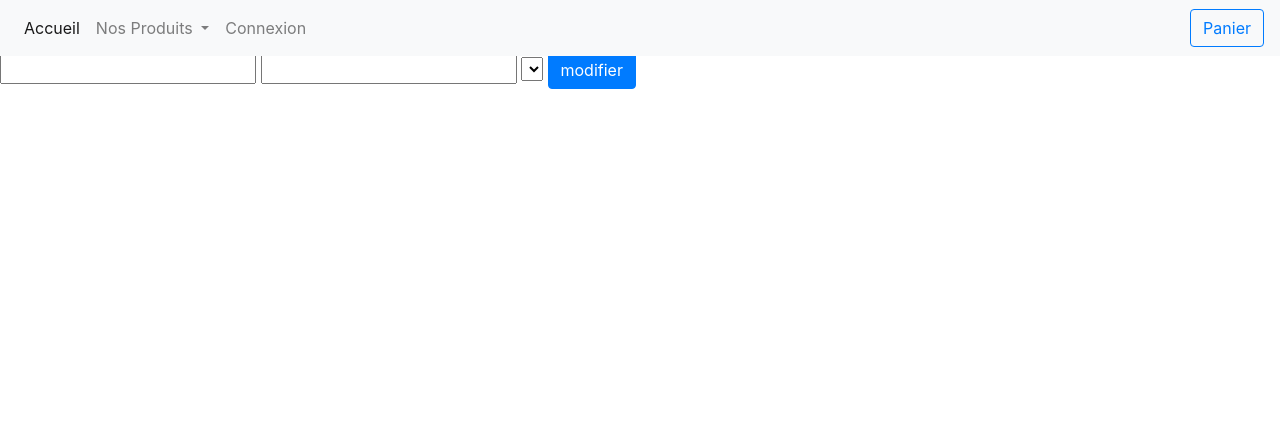
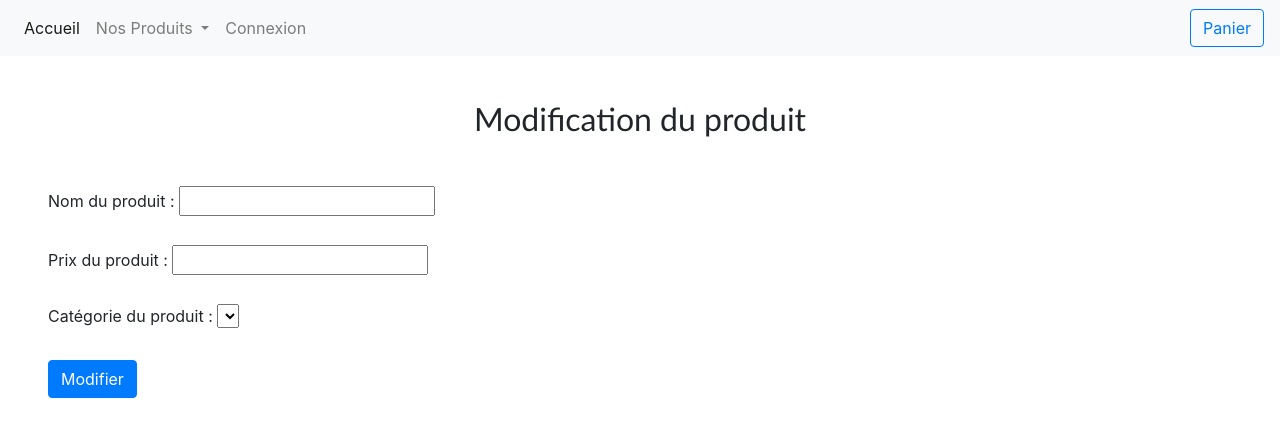
Before and after one commit to Naillik95/semainephp, a PHP site: page /modifyProduct.php?id_product=1 in a window 1280 px wide. Shown: the top 437 px of the page. Run offline with PHP 8.4, Linux system fonts and the light colour scheme; the visitor is signed in with stand-in values (Sample User, id 1); data that the repository does not hold is empty; some libraries are stand-ins or nearby versions.

Commit message:
changement design

```diff
--- a/addCategory.php
+++ b/addCategory.php
@@ -3,12 +3,12 @@ require('session.php');
 require('bdd.php');
 ?>
 
-    <h2 class="center">Ajout d'une catégorie</h2>
+    <h2 class="center mb-5">Ajout d'une catégorie</h2>
 
     <form method="post" action="#">
         <p class="ml-5">Quelle catégorie voulez-vous ajouter ?</p>
-        <input type="text" name="categorie" class="ml-5">
-        <input class="btn btn-primary" type="submit" value="Ajouter">
+        <input type="text" name="categorie" class="ml-5"><br><br>
+        <input class="btn btn-primary ml-5" type="submit" value="Ajouter">
     </form>
 
 <?php
--- a/deleteCategorie.php
+++ b/deleteCategorie.php
@@ -6,9 +6,11 @@ $reponse = $bdd->query('SELECT id, categorie FROM categorie WHERE id = "' . $_GE
 $donnees = $reponse->fetch();
 ?>
 
+    <h2 class="center mb-5">Suppression de la catégorie</h2>
+
     <form method="post" action="#">
-        <p>Etes vous sûr de bien vouloir supprimer cette catégorie : <?php echo $donnees['categorie'] ?> ?</p>
-        <input name="categorie" class="btn btn-danger" type="submit" value="Supprimer">
+        <p class="ml-5">Etes vous sûr de bien vouloir supprimer cette catégorie : <?php echo $donnees['categorie'] ?> ?</p>
+        <input name="categorie" class="btn btn-danger ml-5" type="submit" value="Supprimer">
     </form>
 
 <?php
--- a/deleteProduit.php
+++ b/deleteProduit.php
@@ -6,9 +6,11 @@ $reponse = $bdd->query('SELECT id, name, price, categorie FROM product WHERE id
 $donnees = $reponse->fetch();
 ?>
 
+    <h2 class="center mb-5">Suppression du produit</h2>
+
     <form method="post" action="#">
-        <p>Etes vous sûr de bien vouloir supprimer ce produit : <?php echo $donnees['name']?> ?</p>
-        <input name="product" class="btn btn-danger" type="submit" value="Supprimer">
+        <p class="ml-5">Etes vous sûr de bien vouloir supprimer ce produit : <?php echo $donnees['name']?> ?</p>
+        <input name="product" class="btn btn-danger ml-5" type="submit" value="Supprimer">
     </form>
 
 <?php
--- a/deleteUser.php
+++ b/deleteUser.php
@@ -6,9 +6,11 @@ $reponse = $bdd->query('SELECT id, firstname, lastname, email, status FROM user
 $donnees = $reponse->fetch();
 ?>
 
+    <h2 class="center mb-5">Suppression de l'utilisateur</h2>
+
     <form method="post" action="#">
-        <p>Etes vous sûr de bien vouloir supprimer cet utilisateur : <?php echo $donnees['firstname']?> <?php echo $donnees['lastname']?>?</p>
-        <input name="user" class="btn btn-danger" type="submit" value="Supprimer">
+        <p class="ml-5">Etes vous sûr de bien vouloir supprimer cet utilisateur : <?php echo $donnees['firstname']?> <?php echo $donnees['lastname']?> ?</p>
+        <input name="user" class="btn btn-danger ml-5" type="submit" value="Supprimer">
     </form>
 
 <?php
--- a/modifyProduct.php
+++ b/modifyProduct.php
@@ -8,9 +8,14 @@ $rep = $bdd->query('SELECT id, categorie FROM categorie');
 $donnees = $reponse->fetch();
 ?>
 
+    <h2 class="center mb-5">Modification du produit</h2>
+
     <form method="post" action="#">
-        <input type="text" name="name" value="<?php echo $donnees['name'] ?>">
-        <input type="text" name="price" value="<?php echo $donnees['price'] ?>">
+        <label for="modifyNameProduct" class="ml-5">Nom du produit :</label>
+        <input type="text" id="modifyNameProduct" name="name" value="<?php echo $donnees['name'] ?>"><br><br>
+        <label for="modifyPriceProduct" class="ml-5">Prix du produit :</label>
+        <input type="text" id="modifyPriceProduct" name="price" value="<?php echo $donnees['price'] ?>"><br><br>
+        <label class="ml-5">Catégorie du produit :</label>
         <select name="categorie">
             <?php
             while ($donnee = $rep->fetch()) {
@@ -19,9 +24,8 @@ $donnees = $reponse->fetch();
                 <?php
             }
             ?>
-        </select>
-
-        <input class="btn btn-primary" type="submit" value="modifier">
+        </select><br><br>
+        <input class="btn btn-primary ml-5" type="submit" value="Modifier">
     </form>
 
 <?php
```
Also changed, not shown: addProduct.php (+7 -7 lines), modifyCategory.php (+5 -2 lines), modifyUser.php (+5 -2 lines).
